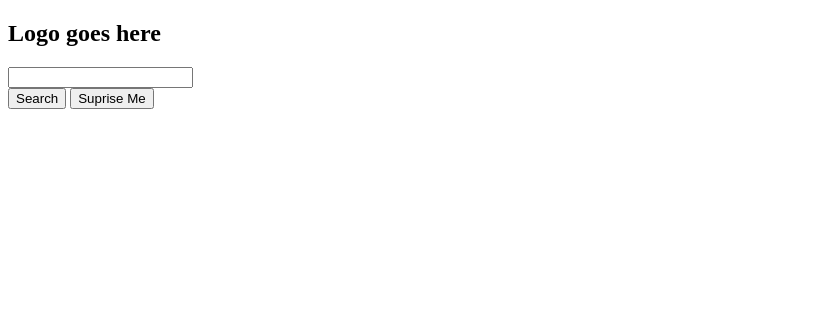
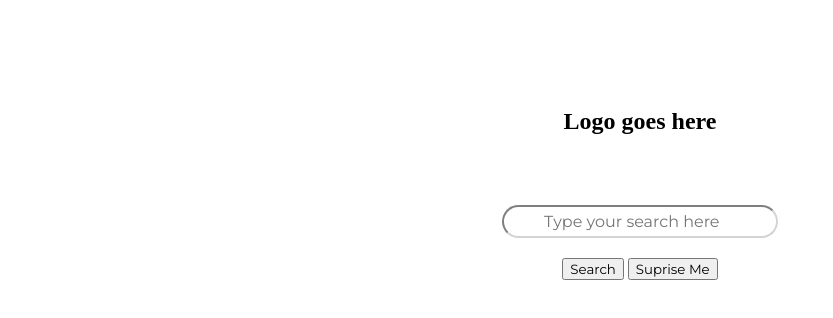
Before and after one commit to cbmcdougall/google-ripoff, a plain HTML site: page client/index.html in a window 1280 px wide. Shown: the whole page, without its empty margins (0-833 px from the left). Drawn offline with Linux system fonts and the light colour scheme.

Commit message:
add initial styling

```diff
--- a/client/index.html
+++ b/client/index.html
@@ -5,14 +5,18 @@
     <meta http-equiv="X-UA-Compatible" content="IE=edge">
     <meta name="viewport" content="width=device-width, initial-scale=1.0">
     <link rel="stylesheet" href="../client/static/css/style.css">
+    <link href="https://fonts.googleapis.com/css2?family=Montserrat&display=swap" rel="stylesheet">
     <script defer src="../client/static/js/index.js"></script>
     <title>Google Ripoff</title>
 </head>
+</html>
     <section>
-        <h1>Logo goes here</h1>
+        <h1 id='logo'>Logo goes here</h1>
+    </section>
 
+    <section>
         <form>
-            <input type='text' id="searchBar">
+            <input type='text' id="searchBar" placeholder="Type your search here">
         </form>
     </section>
 
--- a/client/static/css/style.css
+++ b/client/static/css/style.css
@@ -0,0 +1,30 @@
+section {
+    display: flex;
+    flex-direction: column;
+    justify-content: center;
+    align-items: center;
+}
+
+#logo {
+    margin-top: 100px;
+}
+
+#searchBar {
+    margin: 50px 0px 20px 0px;
+    padding: 5px 40px 5px 40px;
+    border-radius: 20px;
+    border-color: #D3D3D3;
+
+    background-color: transparent;
+
+    font-family: 'Montserrat', sans-serif;
+    font-size: 16px;
+}
+
+#search {
+    font-family: 'Montserrat', sans-serif;
+}
+
+#surprise {
+    font-family: 'Montserrat', sans-serif;
+}
```
